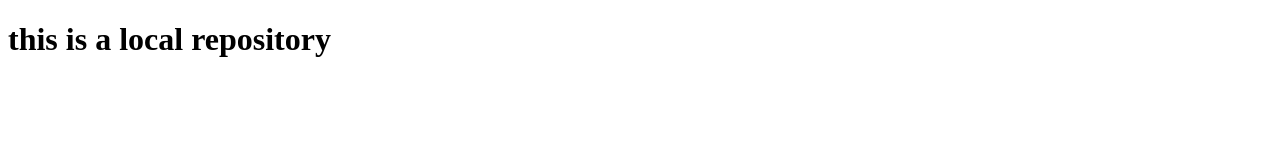
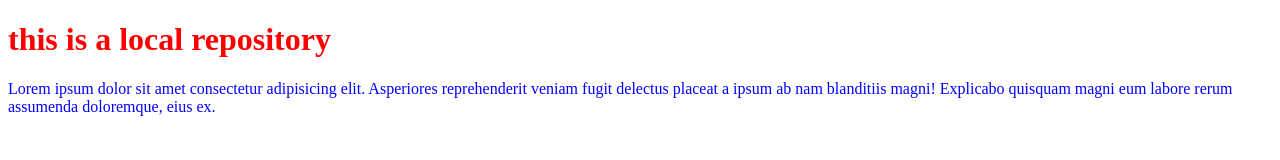
Before and after one commit to Rj-Banerjee/LocalRepo, a plain HTML site: page index.html in a window 1280 px wide. Drawn offline with Linux system fonts and the light colour scheme.

Commit message:
added a paragraph and style

```diff
--- a/index.html
+++ b/index.html
@@ -4,9 +4,19 @@
     <meta charset="UTF-8">
     <meta name="viewport" content="width=device-width, initial-scale=1.0">
     <title>Document</title>
+    <style>
+    h1{
+        color: red;
+    }
+    p{
+        color: blue;
+    }
+    </style>
 </head>
 <body>
     <h1>this is a local repository</h1>
+    <P>Lorem ipsum dolor sit amet consectetur adipisicing elit. Asperiores reprehenderit veniam fugit delectus placeat a ipsum ab nam blanditiis magni! Explicabo quisquam magni eum labore rerum assumenda doloremque, eius ex.</P>
+
 
 </body>
 </html>
```
